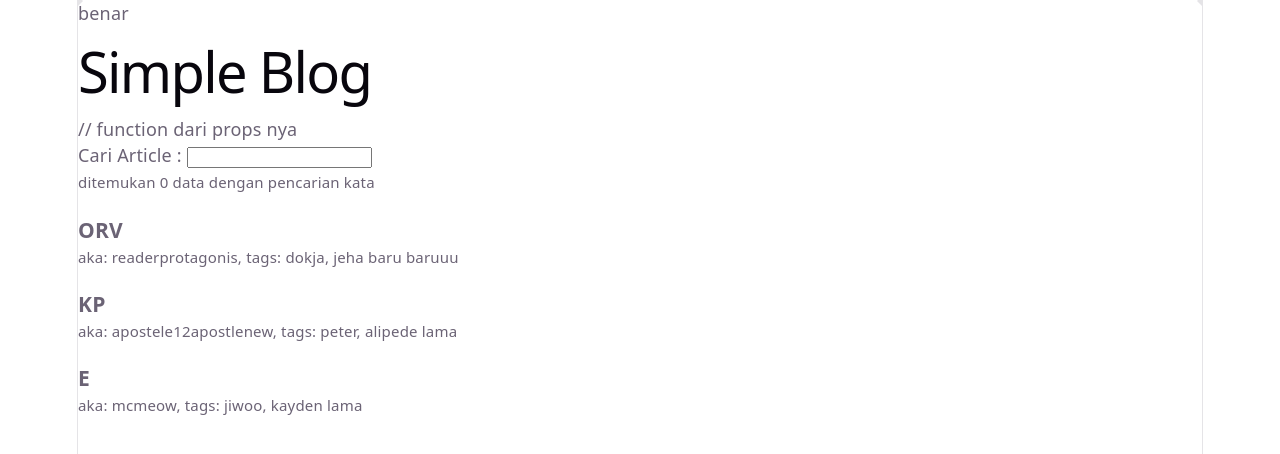
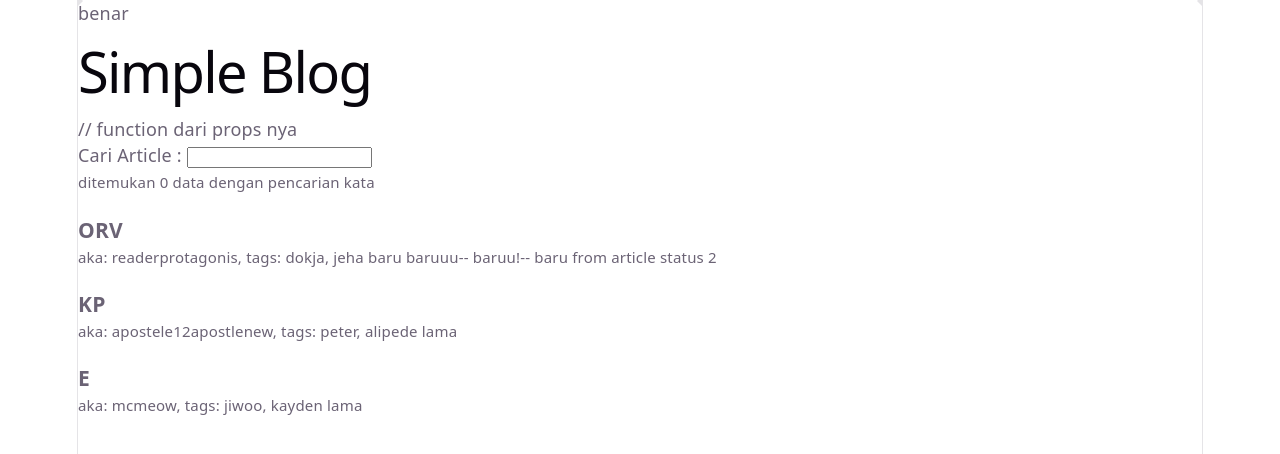
Before and after one commit to calistasalsabila/Website, a React (Vite) app in the folder 01_front_end/08_react/01_react_fundamental/code/01_fundamental/: page / in a window 1280 px wide. Shown: the top 454 px of the page. Built offline with nearby package versions, Linux system fonts and the light colour scheme.

Commit message:
feat: add conditional rendering 2

```diff
--- a/01_front_end/08_react/01_react_fundamental/code/01_fundamental/src/componennts/Article.jsx
+++ b/01_front_end/08_react/01_react_fundamental/code/01_fundamental/src/componennts/Article.jsx
@@ -1,3 +1,11 @@
+const ArticleStatus = ({isNew}) => {
+    return isNew && <span>-- baruu!</span>
+}
+
+const NewArticle = () => {
+    return <span>-- baru from article status 2</span>
+}
+
 function Article(props){
     return(
         <>
@@ -7,6 +15,8 @@ function Article(props){
                 {props.isNew ? 'baru' : 'lama'}{" "}
                 {/* conditional rendering */}
                 {props.isNew && 'baruuu'}
+                <ArticleStatus isNew={props.isNew} />
+                {props.isNew && <NewArticle/>}
             </small>
         </>
     )
```
